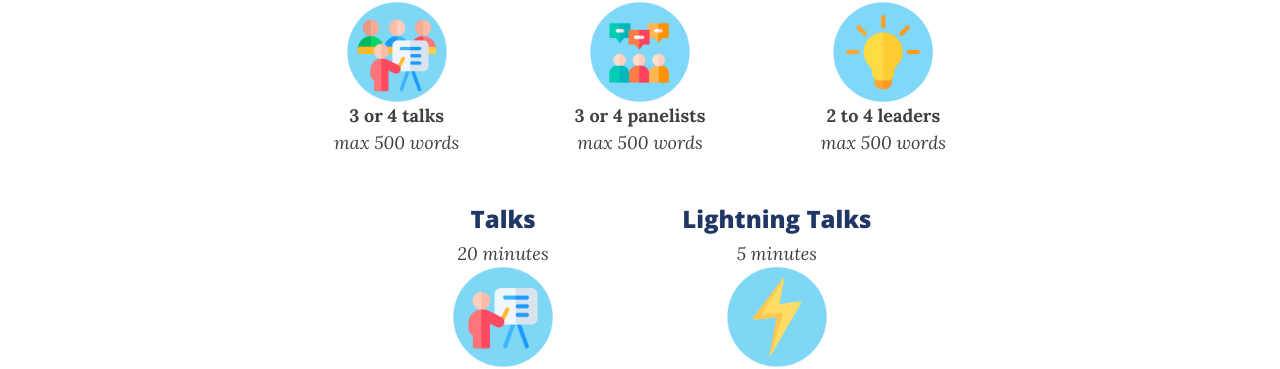
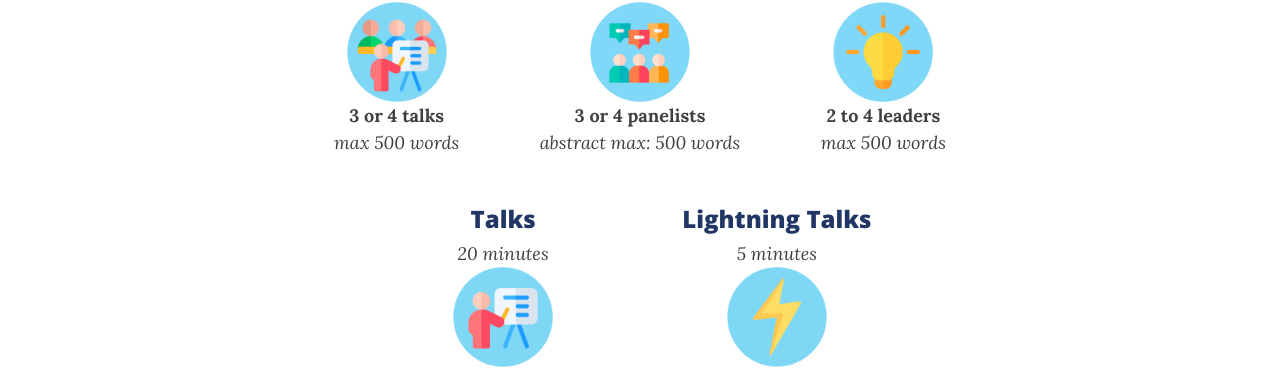
Before and after one commit to bigteamscienceconference/bigteamscienceconference.github.io, a Jekyll site: the page built from index.md, in a window 1280 px wide and 900 px high, scrolled down 2422 px. Shown: the part 129-498 px from the top of the window. Built offline with Jekyll 4.4.1, drawn with Linux system fonts in a browser that asks for light colours; nearby versions of some CDN libraries; comment, search, counter and statistics services are not loaded.

Commit message:
formatting

```diff
--- a/index.md
+++ b/index.md
@@ -134,7 +134,7 @@ The conference will feature symposia, panel sessions, hackathons, talks, and soc
         <i>60 minutes</i><br>
         <img src="/assets/img/panel.png" alt="panel" width="100" height="100"><br>
         <b>3 or 4 panelists</b><br>
-        <i>max 500 words</i>
+        <i>abstract max: 500 words</i>
       </div>
       <div class="col-sm-4 col-xs-6" align="center">
         <h3>Hackathons</h3>
```
